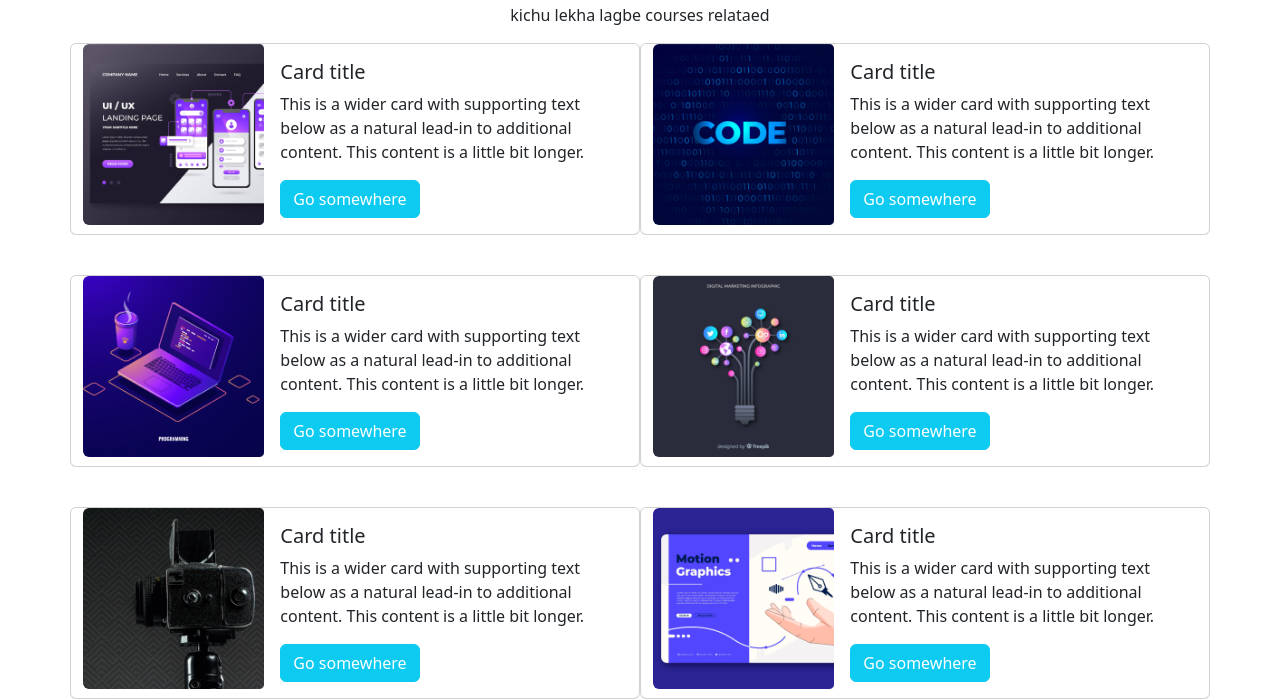
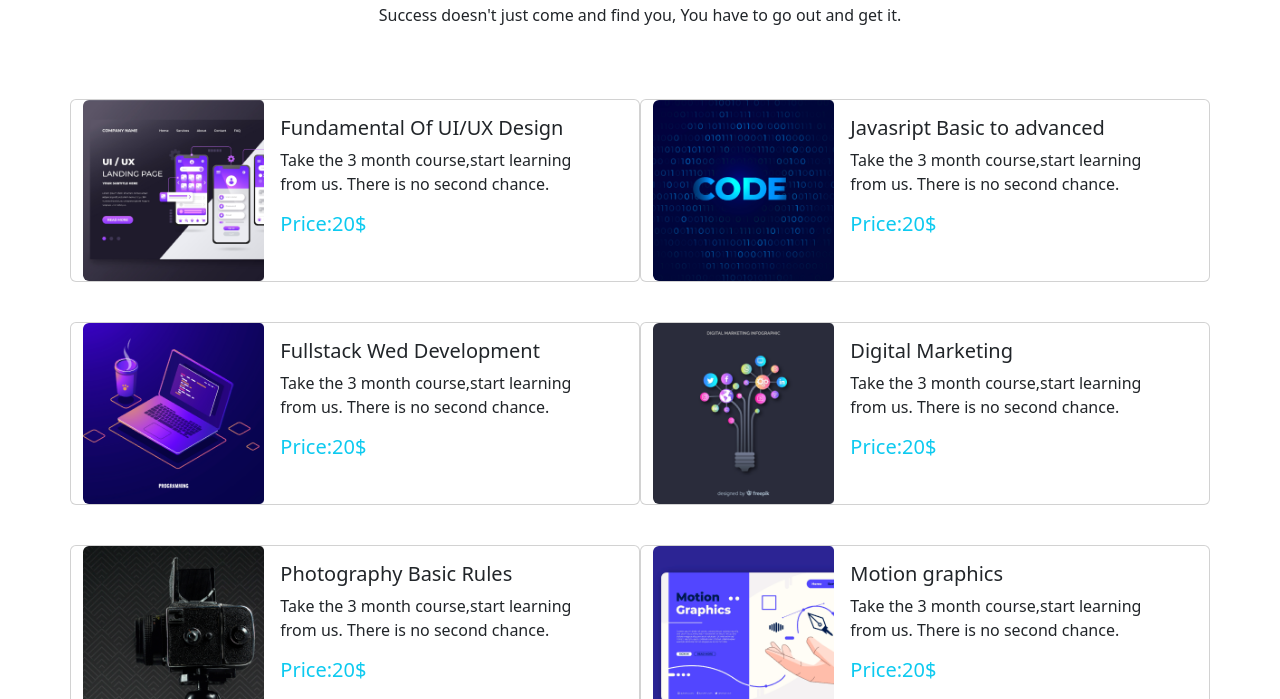
Before and after one commit to tomu03/edTeach-website-portfolio, a plain HTML site: page index.html in a window 1280 px wide. Shown: the part 741-1440 px from the top of the page. Drawn offline with nearby package versions, Linux system fonts and the light colour scheme.

Commit message:
hrader-update

```diff
--- a/index.html
+++ b/index.html
@@ -42,7 +42,7 @@
                             <a class="nav-link" href="#About">About</a>
                         </li>
                         <li class="nav-item">
-                            <a class="nav-link" href="#">Register</a>
+                            <a class="nav-link" href="#Register">Register</a>
                         </li>
                     </ul>
                     <form class="d-flex">
@@ -61,7 +61,7 @@
                     <img src="images/cover/cover-1.png" class="d-block w-100" alt="...">
                     <div class="carousel-caption d-none d-md-block text-center">
                         <h1>Get Started Digital Learning</h1>
-                        <p>Some representative placeholder content for the first slide.</p>
+                        <p>Stay the course,light a Change the world where'er you are.</p>
 
                         <a class="btn btn-info text-white px-4 py-1" href="">Get Started</a>
                     </div>
@@ -70,7 +70,7 @@
                     <img src="images/cover/cover-3.jpg" class="d-block w-100" alt="...">
                     <div class="carousel-caption d-none d-md-block text-center">
                         <h1>Get Started Digital Learning</h1>
-                        <p>Some representative placeholder content for the second slide.</p>
+                        <p>Stay the course,light a Change the world where'er you are.</p>
                         <a class="btn btn-info text-white px-4 py-1" href="">Get Started</a>
                     </div>
                 </div>
@@ -78,7 +78,7 @@
                     <img src="images/cover/cover-2.jpg" class="d-block w-100" alt="...">
                     <div class="carousel-caption d-none d-md-block text-center">
                         <h1>Get Started Digital Learning</h1>
-                        <p>Some representative placeholder content for the third slide.</p>
+                        <p>Stay the course,light a Change the world where'er you are.</p>
 
                         <a class="btn btn-info text-white px-4 py-1" href="">Get Started</a>
                     </div>
@@ -105,11 +105,11 @@
         <section class="my-5">
             <div class="text-center" id="Courses">
                 <h1>Discover Our Popular <br> Courses</h1>
-                <p>kichu lekha lagbe courses relataed</p>
+                <p>Success doesn't just come and find you, You have to go out and get it.</p>
             </div>
 
             <!-- courses layout start-->
-            <div class="row row-cols-sm-1 row-cols-md-2 row-cols-lg-2 g-4">
+            <div class="row row-cols-sm-1 row-cols-md-2 row-cols-lg-2 g-4 mt-5">
                 <!-- courese no 01 -->
                 <div class="card mb-3">
                     <div class="row g-0">
@@ -119,10 +119,9 @@
                         <div class="col-md-8">
                             <div class="card-body">
                                 <div>
-                                    <h5 class="card-title">Card title</h5>
-                                    <p class="card-text">This is a wider card with supporting text below as a natural
-                                        lead-in to additional content. This content is a little bit longer.</p>
-                                    <a href="#" class="btn btn-info card-text text-white">Go somewhere</a>
+                                    <h5 class="card-title ">Fundamental Of UI/UX Design</h5>
+                                    <p class="card-text">Take the 3 month course,start learning from us. There is no second chance. </p>
+                                    <h5 class="text-info">Price:20$</h5>
                                 </div>
                             </div>
                         </div>
@@ -132,15 +131,14 @@
                 <div class="card mb-3">
                     <div class="row g-0">
                         <div class="col-md-4">
-                            <img src="images/course/course-2.png" class="img-fluid rounded-start" alt="...">
+                            <img src="images/course/course-2.png" class="img-fluid rounded-start w-100" alt="...">
                         </div>
                         <div class="col-md-8">
                             <div class="card-body">
                                 <div>
-                                    <h5 class="card-title">Card title</h5>
-                                    <p class="card-text">This is a wider card with supporting text below as a natural
-                                        lead-in to additional content. This content is a little bit longer.</p>
-                                    <a href="#" class="btn btn-info card-text text-white">Go somewhere</a>
+                                    <h5 class="card-title ">Javasript Basic to advanced</h5>
+                                    <p class="card-text">Take the 3 month course,start learning from us. There is no second chance. </p>
+                                    <h5 class="text-info">Price:20$</h5>
                                 </div>
                             </div>
                         </div>
@@ -150,15 +148,14 @@
                 <div class="card mb-3">
                     <div class="row g-0">
                         <div class="col-md-4">
-                            <img src="images/course/course-3.png" class="img-fluid rounded-start" alt="...">
+                            <img src="images/course/course-3.png" class="img-fluid rounded-start w-100" alt="...">
                         </div>
                         <div class="col-md-8">
                             <div class="card-body">
                                 <div>
-                                    <h5 class="card-title">Card title</h5>
-                                    <p class="card-text">This is a wider card with supporting text below as a natural
-                                        lead-in to additional content. This content is a little bit longer.</p>
-                                    <a href="#" class="btn btn-info card-text text-white">Go somewhere</a>
+                                    <h5 class="card-title ">Fullstack Wed Development</h5>
+                                    <p class="card-text">Take the 3 month course,start learning from us. There is no second chance. </p>
+                                    <h5 class="text-info">Price:20$</h5>
                                 </div>
                             </div>
                         </div>
@@ -168,15 +165,14 @@
                 <div class="card mb-3">
                     <div class="row g-0">
                         <div class="col-md-4">
-                            <img src="images/course/course-4.png" class="img-fluid rounded-start" alt="...">
+                            <img src="images/course/course-4.png" class="img-fluid rounded-start w-100" alt="...">
                         </div>
                         <div class="col-md-8">
                             <div class="card-body">
                                 <div>
-                                    <h5 class="card-title">Card title</h5>
-                                    <p class="card-text">This is a wider card with supporting text below as a natural
-                                        lead-in to additional content. This content is a little bit longer.</p>
-                                    <a href="#" class="btn btn-info card-text text-white">Go somewhere</a>
+                                    <h5 class="card-title ">Digital Marketing</h5>
+                                    <p class="card-text">Take the 3 month course,start learning from us. There is no second chance. </p>
+                                    <h5 class="text-info">Price:20$</h5>
                                 </div>
                             </div>
                         </div>
@@ -186,15 +182,14 @@
                 <div class="card mb-3">
                     <div class="row g-0">
                         <div class="col-md-4">
-                            <img src="images/course/course-5.png" class="img-fluid rounded-start" alt="...">
+                            <img src="images/course/course-5.png" class="img-fluid rounded-start w-100" alt="...">
                         </div>
                         <div class="col-md-8">
                             <div class="card-body">
                                 <div>
-                                    <h5 class="card-title">Card title</h5>
-                                    <p class="card-text">This is a wider card with supporting text below as a natural
-                                        lead-in to additional content. This content is a little bit longer.</p>
-                                    <a href="#" class="btn btn-info card-text text-white">Go somewhere</a>
+                                    <h5 class="card-title ">Photography Basic Rules</h5>
+                                    <p class="card-text">Take the 3 month course,start learning from us. There is no second chance. </p>
+                                    <h5 class="text-info">Price:20$</h5>
                                 </div>
                             </div>
                         </div>
@@ -204,15 +199,14 @@
                 <div class="card mb-3">
                     <div class="row g-0">
                         <div class="col-md-4">
-                            <img src="images/course/course-6.png" class="img-fluid rounded-start" alt="...">
+                            <img src="images/course/course-6.png" class="img-fluid rounded-start w-100" alt="...">
                         </div>
                         <div class="col-md-8">
                             <div class="card-body">
                                 <div>
-                                    <h5 class="card-title">Card title</h5>
-                                    <p class="card-text">This is a wider card with supporting text below as a natural
-                                        lead-in to additional content. This content is a little bit longer.</p>
-                                    <a href="#" class="btn btn-info card-text text-white">Go somewhere</a>
+                                    <h5 class="card-title ">Motion graphics</h5>
+                                    <p class="card-text">Take the 3 month course,start learning from us. There is no second chance. </p>
+                                    <h5 class="text-info">Price:20$</h5>
                                 </div>
                             </div>
                         </div>
@@ -228,12 +222,12 @@
             </div>
         </section>
         <!-- bonuse section -->
-        <div class="container bg-info d-flex text-white p-5 justify-content-lg-around  align-items-center">
+        <section class="container bg-info" id="Register">
+            <div class="d-flex text-white p-5 justify-content-lg-around  align-items-center">
                 <div>
                     <h1>Ready to Join?</h1>
                     <p>See our courese </p>
                 </div>
-
                 <div>
                     <!-- Button trigger modal -->
                     <a href="" class="btn btn-light btn-lg text-info" data-bs-toggle="modal"
@@ -244,22 +238,24 @@
                         <div class="modal-dialog">
                             <div class="modal-content">
                                 <div class="modal-header">
-                                <h5 class="modal-title" id="staticBackdropLabel">Modal title</h5>
+                                    <h5 class="modal-title text-black" id="staticBackdropLabel">Why should we study?</h5>
                                     <button type="button" class="btn-close" data-bs-dismiss="modal"
                                         aria-label="Close"></button>
                                 </div>
                                 <div class="modal-body">
-                                ...
+                                    <p class="text-black">Studying is not just important for educational development, but also builds personal skills. Having good study skills can improve your confidence, competence, and self-esteem. As well as helps reduce stress and anxiety around deadlines and exams.</p>
                                 </div>
                                 <div class="modal-footer">
-                                <button type="button" class="btn btn-secondary" data-bs-dismiss="modal">Close</button>
-                                <button type="button" class="btn btn-info">Understood</button>
+                                    <button type="button" class="btn btn-secondary"
+                                        data-bs-dismiss="modal">Close</button>
+                                    <button type="button" class="btn btn-info">Keep learning</button>
                                 </div>
                             </div>
                         </div>
                     </div>
                 </div>
             </div>
+        </section>
 
         <!-- Frequently Asked Questions section start -->
 
```
Lines whose indentation alone changed are shown as unchanged.
